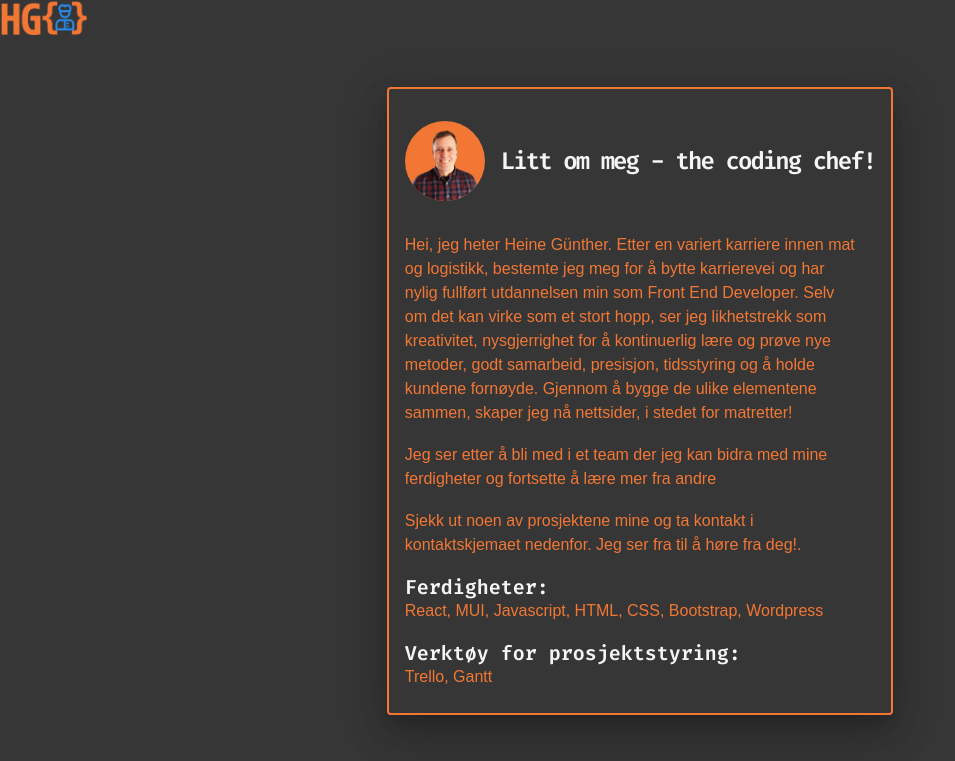
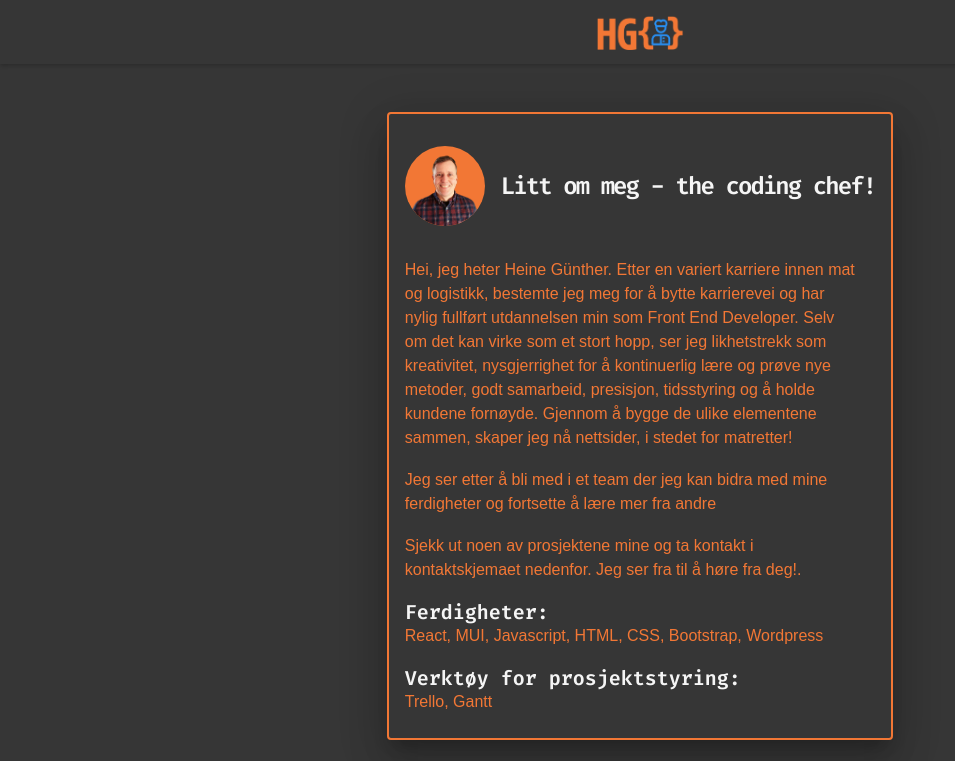
Before and after one commit to coding-chef77/new-portfolio, a React (Create React App) app: page / in a window 1280 px wide. Shown: the top 761 px of the page, without its empty margins (0-955 px from the left). Built offline with nearby package versions, Linux system fonts and the light colour scheme; a web font is replaced by a local one.

Commit message:
Restore navbar

```diff
--- a/src/components/navbar/NavBar.js
+++ b/src/components/navbar/NavBar.js
@@ -1,13 +1,28 @@
 import * as React from "react";
+import AppBar from "@mui/material/AppBar";
+import Toolbar from "@mui/material/Toolbar";
+import Container from "@mui/material/Container";
 import Logo from "./logo/logo.png";
 
 function ResponsiveAppBar() {
   return (
-    <nav>
-      <div>
-        <img src={Logo} alt="logo" style={{ height: "35px", margin: "auto" }} />
-      </div>
-    </nav>
+    <AppBar
+      position="static"
+      sx={{
+        backgroundColor: "inherit",
+        boxShadow: "0px 2px 4px rgba(0, 0, 0, 0.2)",
+      }}
+    >
+      <Container maxWidth="xl">
+        <Toolbar disableGutters>
+          <img
+            src={Logo}
+            alt="logo"
+            style={{ height: "35px", margin: "auto" }}
+          />
+        </Toolbar>
+      </Container>
+    </AppBar>
   );
 }
 export default ResponsiveAppBar;
```
